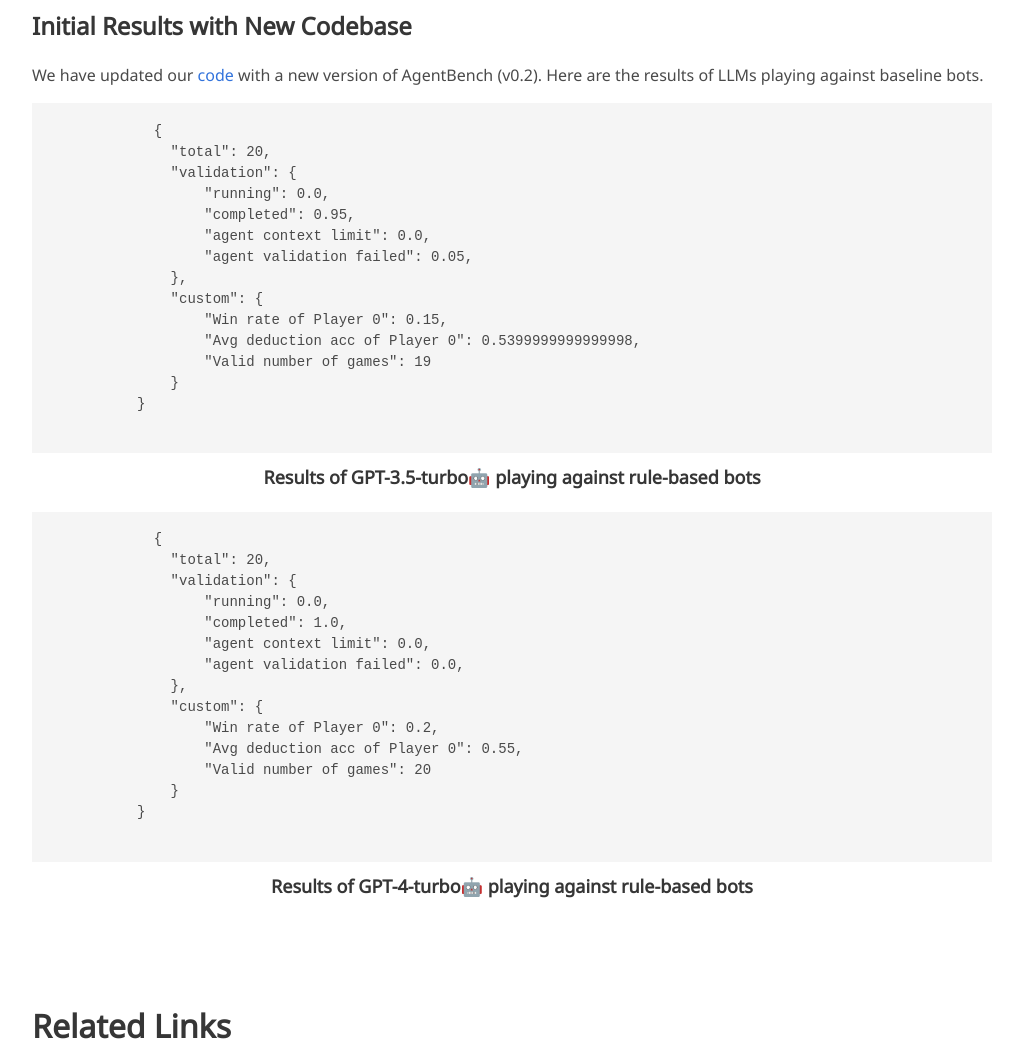
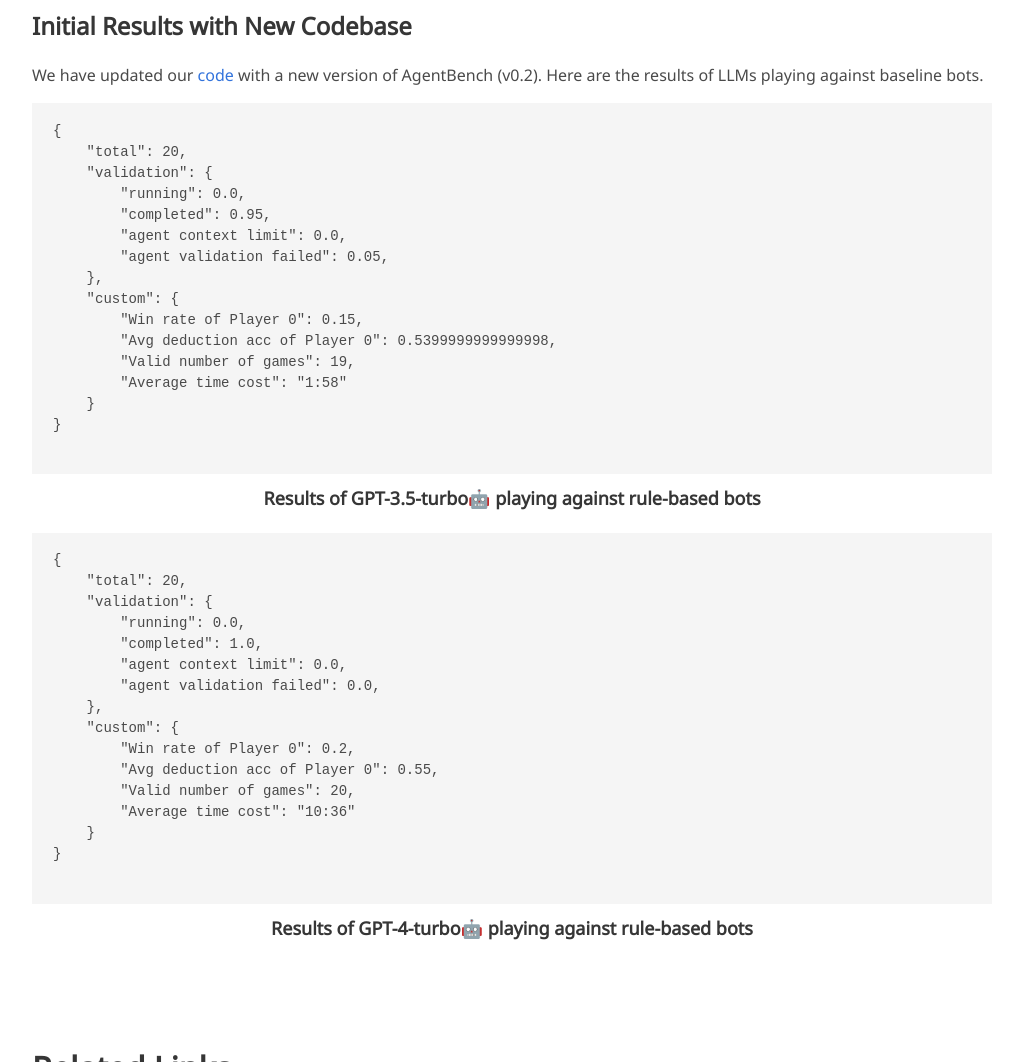
Before and after one commit to avalonbench/avalonbench.github.io, a plain HTML site: page index.html in a window 1280 px wide. Shown: the part 3960-5022 px from the top of the page, without its empty margins (128-1141 px from the left). Drawn offline with nearby package versions, Linux system fonts and the light colour scheme; some icons are missing; a web font is replaced by a local one.

Commit message:
update index

```diff
--- a/index.html
+++ b/index.html
@@ -238,7 +238,8 @@
     "custom": {
         "Win rate of Player 0": 0.15,
         "Avg deduction acc of Player 0": 0.5399999999999998,
-                  "Valid number of games": 19
+        "Valid number of games": 19,
+        "Average time cost": "1:58"
     }
 }</code>
           </pre>
@@ -257,7 +258,8 @@
     "custom": {
         "Win rate of Player 0": 0.2,
         "Avg deduction acc of Player 0": 0.55,
-                  "Valid number of games": 20
+        "Valid number of games": 20,
+        "Average time cost": "10:36"
     }
 }</code>
           </pre>
```
Lines whose indentation alone changed are shown as unchanged.
